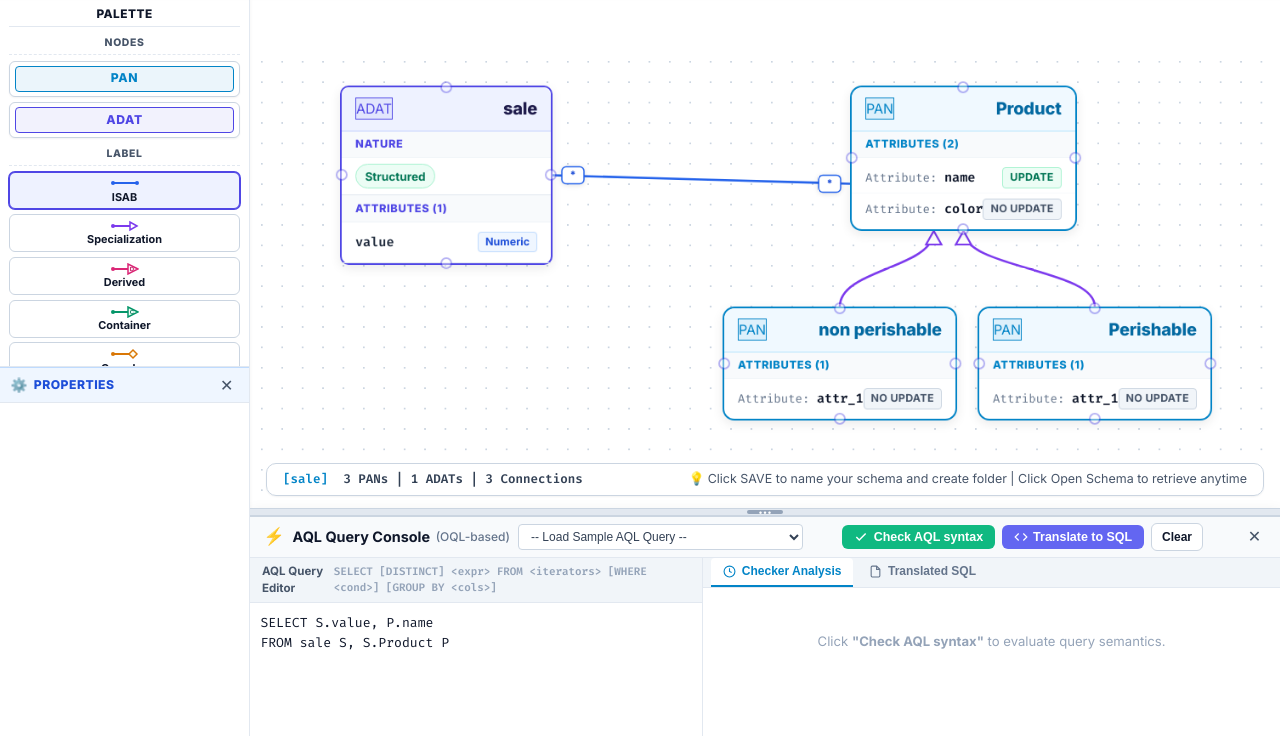
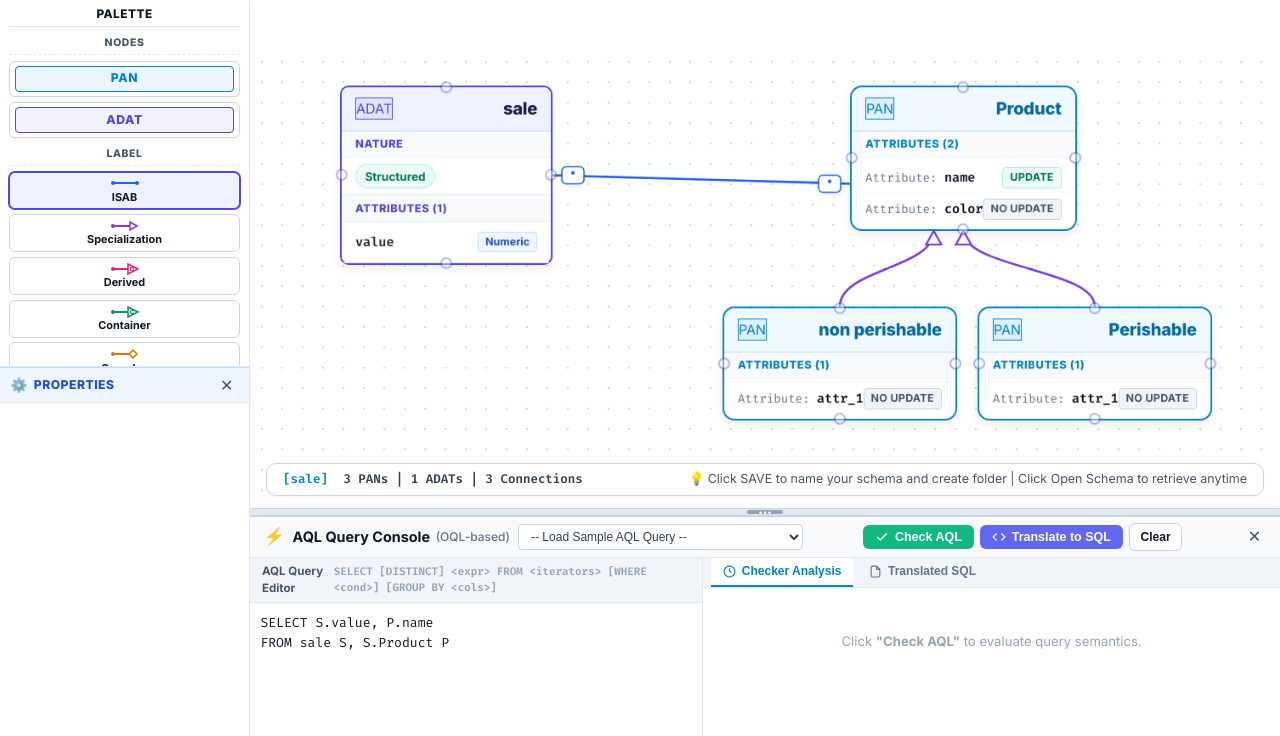
Before and after one commit to deepika-claytablet/ATIL-Analysis-to-Implementation-Builder, a plain HTML site: page index.html in a window 1280 px wide. Both pictures are taken after a click on the button "AQL". Shown: the part 64-800 px from the top of the page. Drawn offline with Linux system fonts and the light colour scheme.

Commit message:
Update button label to Check AQL

```diff
--- a/index.html
+++ b/index.html
@@ -312,9 +312,9 @@
               </select>
             </div>
             <div class="aql-header-center">
-              <button id="btn-aql-check" class="btn btn-sm btn-aql-action btn-aql-check" title="Run Semantic Checker (Table VII & Table VIII)">
+              <button id="btn-aql-check" class="btn btn-sm btn-aql-action btn-aql-check" title="Run Semantic Checker">
                 <svg width="14" height="14" viewBox="0 0 24 24" fill="none" stroke="currentColor" stroke-width="2.5"><polyline points="20 6 9 17 4 12"/></svg>
-                <span>Check AQL syntax</span>
+                <span>Check AQL</span>
               </button>
               <button id="btn-aql-translate" class="btn btn-sm btn-aql-action btn-aql-translate" title="Translate verified AQL to Relational SQL">
                 <svg width="14" height="14" viewBox="0 0 24 24" fill="none" stroke="currentColor" stroke-width="2"><polyline points="16 18 22 12 16 6"/><polyline points="8 6 2 12 8 18"/></svg>
@@ -353,7 +353,7 @@
 
               <div class="aql-tab-pane" id="pane-aql-checker">
                 <div class="aql-results-scroll" id="aql-checker-results">
-                  <div class="aql-empty-output">Click <strong>"Check AQL syntax"</strong> to evaluate query semantics.</div>
+                  <div class="aql-empty-output">Click <strong>"Check AQL"</strong> to evaluate query semantics.</div>
                 </div>
               </div>
 
--- a/js/aql/aql-console.js
+++ b/js/aql/aql-console.js
@@ -97,7 +97,7 @@ export class AQLConsole {
     this.btnTranslate?.addEventListener('click', () => this.runTranslate());
     this.btnClear?.addEventListener('click', () => {
       if (this.queryInput) this.queryInput.value = '';
-      if (this.checkerResultsOutput) this.checkerResultsOutput.innerHTML = '<div class="aql-empty-output">Click "Check AQL syntax" to evaluate query.</div>';
+      if (this.checkerResultsOutput) this.checkerResultsOutput.innerHTML = '<div class="aql-empty-output">Click "Check AQL" to evaluate query.</div>';
       if (this.sqlCodeOutput) this.sqlCodeOutput.textContent = '-- SQL translation will appear here';
     });
 
```
